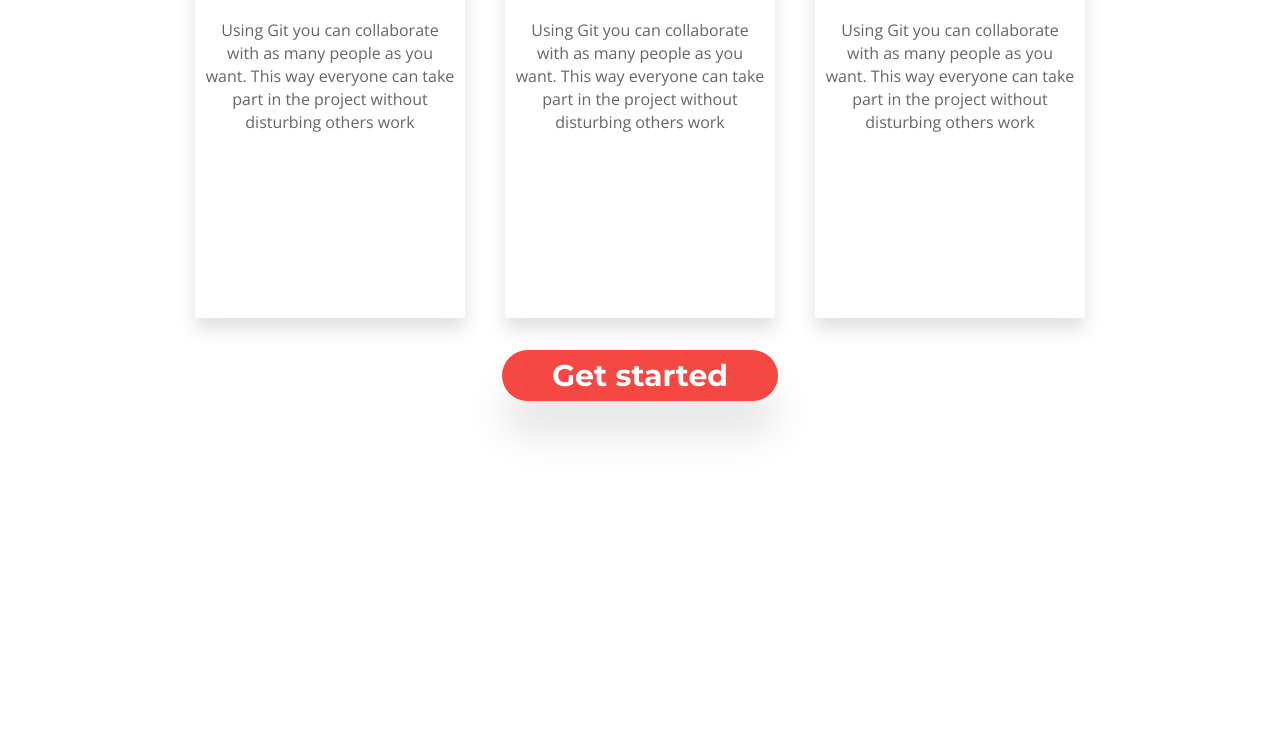
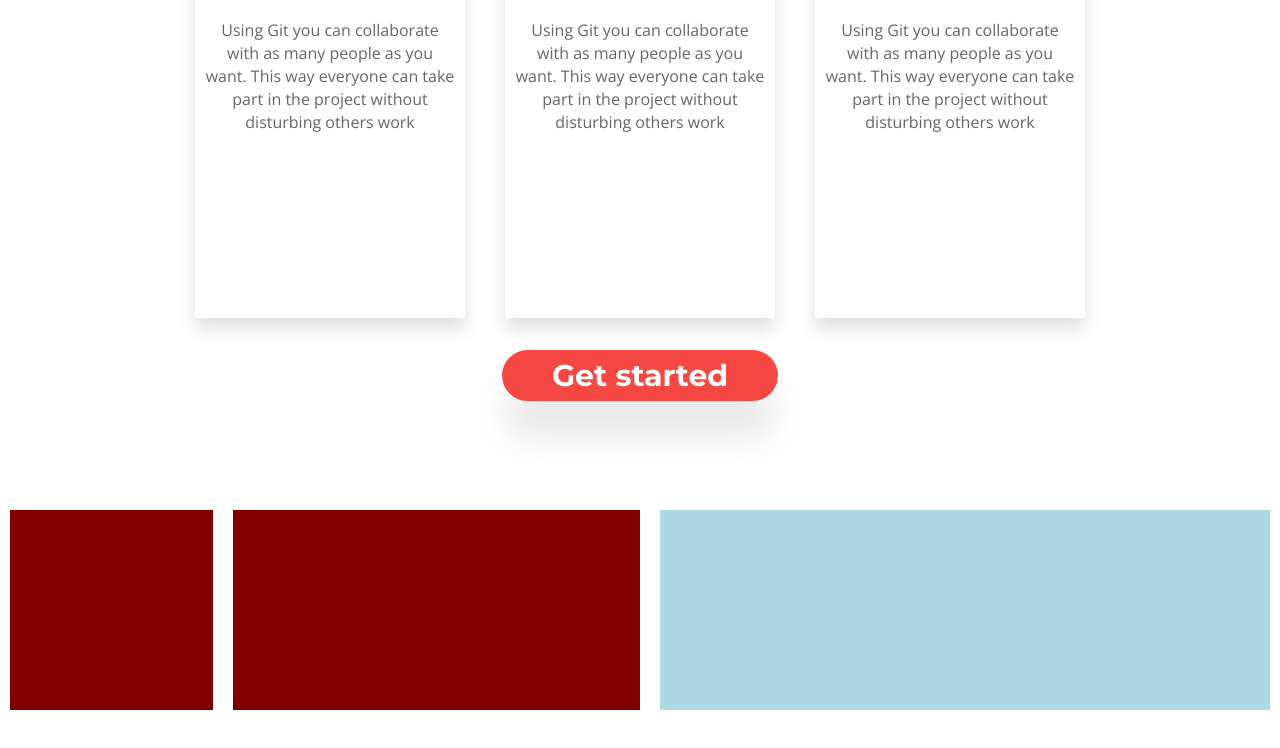
Before and after one commit to kafq/bit16, a plain HTML site: page index.html in a window 1280 px wide. Shown: the part 1100-1848 px from the top of the page. Before the commit the page ends 1600 px from the top, so only its background shows below. Drawn offline with nearby package versions, Linux system fonts and the light colour scheme.

Commit message:
New link

```diff
--- a/index.html
+++ b/index.html
@@ -33,7 +33,13 @@
             <button class="btn-red">Get started</button>
         </div>
     </section>
-
+    <section>
+        <div class="row">
+        <div class="col-1 red"></div>
+        <div class="col-2 red"></div>
+        <div class="col-3 light"></div>
+        </div>
+    </section>
 </body>
 
 </html>
--- a/style.css
+++ b/style.css
@@ -126,3 +126,32 @@ section {
 .fsec:nth-of-type(even) .row {
     flex-direction: row-reverse
 }
+
+.col-1 {
+    display: flex;
+    flex: 1;
+    height: 200px;
+    min-width: 150px;
+    margin: 10px;
+}
+.col-2 {
+    display: flex;
+    flex: 2;
+    height: 200px;
+    min-width: 300px;
+    margin: 10px;
+}
+.col-3 {
+    display: flex;
+    flex: 3;
+    height: 200px;
+    min-width: 500px;
+    margin: 10px;
+}
+.red {
+    background: maroon;
+}
+
+.light {
+    background: lightblue;
+}
```
Also changed, not shown: readme.md.
